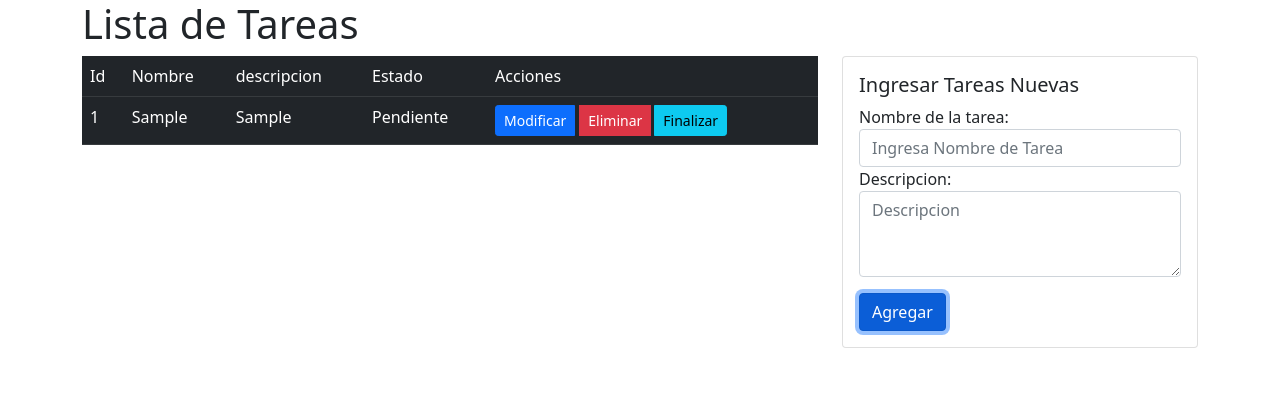
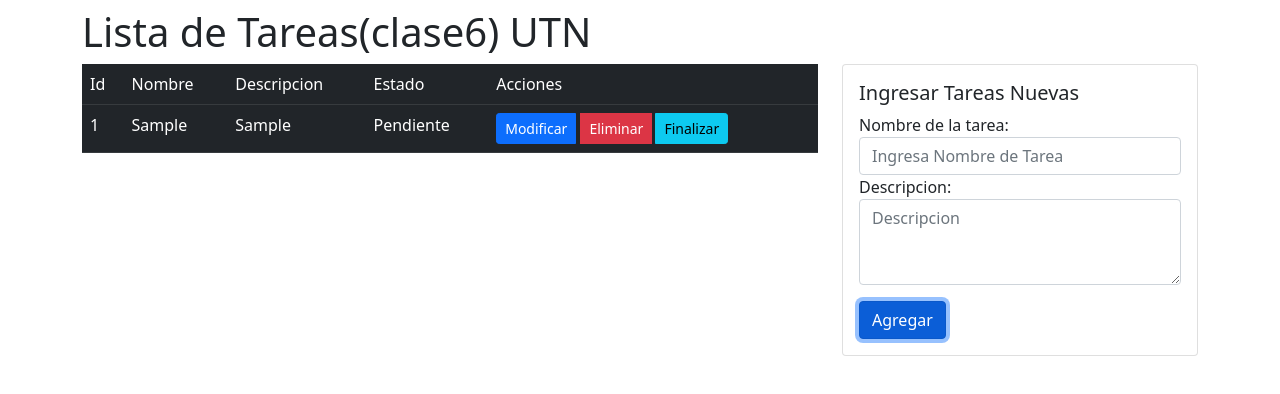
Before and after one commit to matiasbruna/matiasbruna.github.io, a plain HTML site: page index.html in a window 1280 px wide. Both pictures are taken after typing "Sample", "Sample" into the empty fields and a click on the button "Agregar". Drawn offline with nearby package versions, Linux system fonts and the light colour scheme.

Commit message:
Algunas correcciones

```diff
--- a/index.html
+++ b/index.html
@@ -5,14 +5,14 @@
     <meta charset="UTF-8">
     <meta http-equiv="X-UA-Compatible" content="IE=edge">
     <meta name="viewport" content="width=device-width, initial-scale=1.0">
-    <title>Document</title>
+    <title>Lista de Tareas Clase 6 </title>
     <link href="https://cdn.jsdelivr.net/npm/bootstrap@5.0.2/dist/css/bootstrap.min.css" rel="stylesheet"
         integrity="sha384-EVSTQN3/azprG1Anm3QDgpJLIm9Nao0Yz1ztcQTwFspd3yD65VohhpuuCOmLASjC" crossorigin="anonymous">
 </head>
 
 <body>
-    <div class="container">
-        <h1>Lista de Tareas</h1>
+    <div class="container mt-2 ">
+        <h1>Lista de Tareas(clase6) UTN</h1>
     </div>
 
 
--- a/src/script.js
+++ b/src/script.js
@@ -96,7 +96,7 @@
   let celdaAcciones = fila.insertCell();
   celdaId.textContent = "Id";
   celdaNombre.textContent = "Nombre";
-  celdaDescripcion.textContent = "descripcion";
+  celdaDescripcion.textContent = "Descripcion";
   celdaEstado.textContent = "Estado";
   celdaAcciones.textContent = "Acciones";
 }
```
